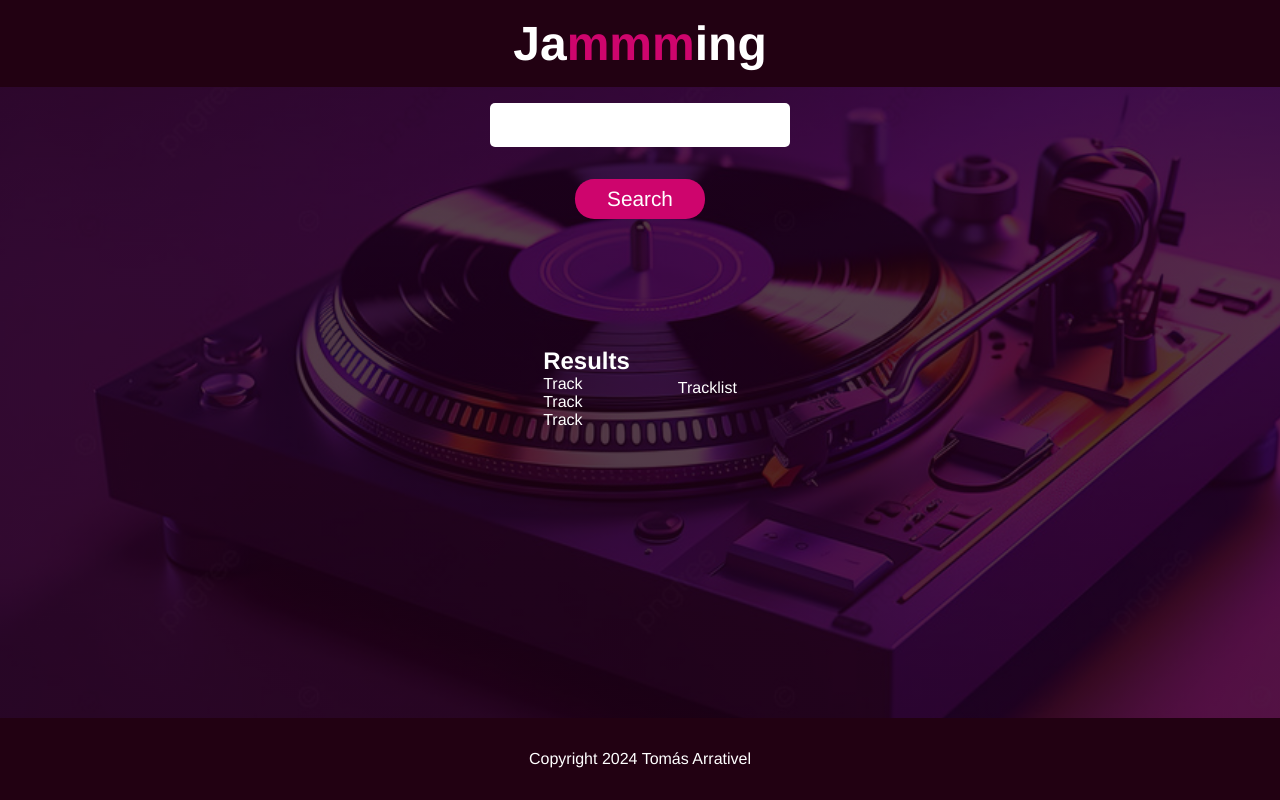
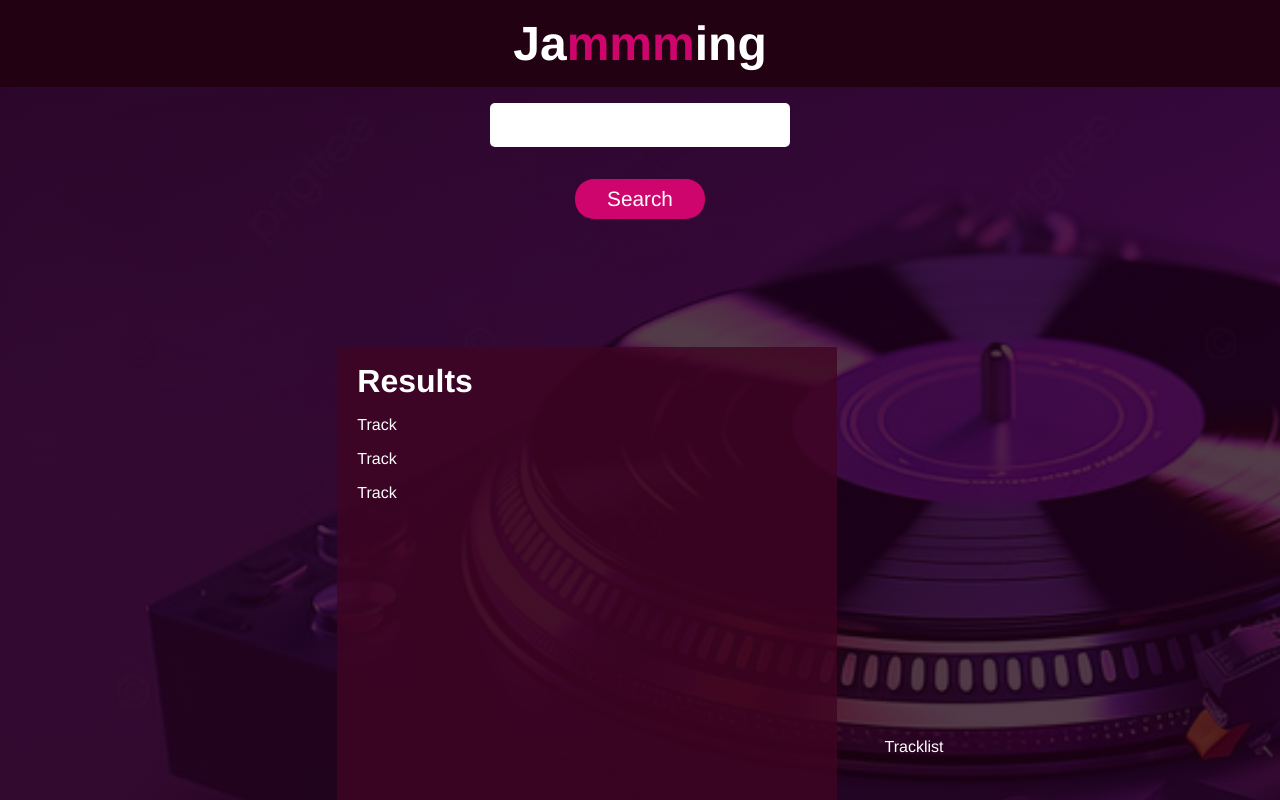
Before and after one commit to Tomas-Arrativel/Jamming-app, a React (Vite) app: page / in a window 1280 px wide. Shown: the top 800 px of the page. Built offline with nearby package versions, Linux system fonts and the light colour scheme.

Commit message:
styling for the component of searchResult

```diff
--- a/src/App.module.css
+++ b/src/App.module.css
@@ -17,6 +17,7 @@ body {
     ),
     url('/background.jpg');
   background-size: cover;
+  overflow-x: hidden;
 }
 
 .header {
@@ -51,7 +52,7 @@ body {
   align-items: center;
   color: #fff;
   gap: 3rem;
-  width: 700px;
+  width: 1000px;
 }
 
 .footer {
@@ -62,6 +63,4 @@ body {
   padding: 2rem;
   color: #fff;
   background-color: rgb(34, 1, 18);
-  position: absolute;
-  bottom: 0;
 }
--- a/src/components/SearchResults/SearchResults.module.css
+++ b/src/components/SearchResults/SearchResults.module.css
@@ -0,0 +1,17 @@
+.results {
+  width: 500px;
+  background-color: rgba(63, 4, 34, 0.8);
+  padding: 1rem 1.3rem;
+  min-height: 800px;
+}
+
+.results h2 {
+  padding-bottom: 1rem;
+  font-size: 2rem;
+}
+
+.results__container {
+  display: flex;
+  flex-direction: column;
+  gap: 1rem;
+}
```
